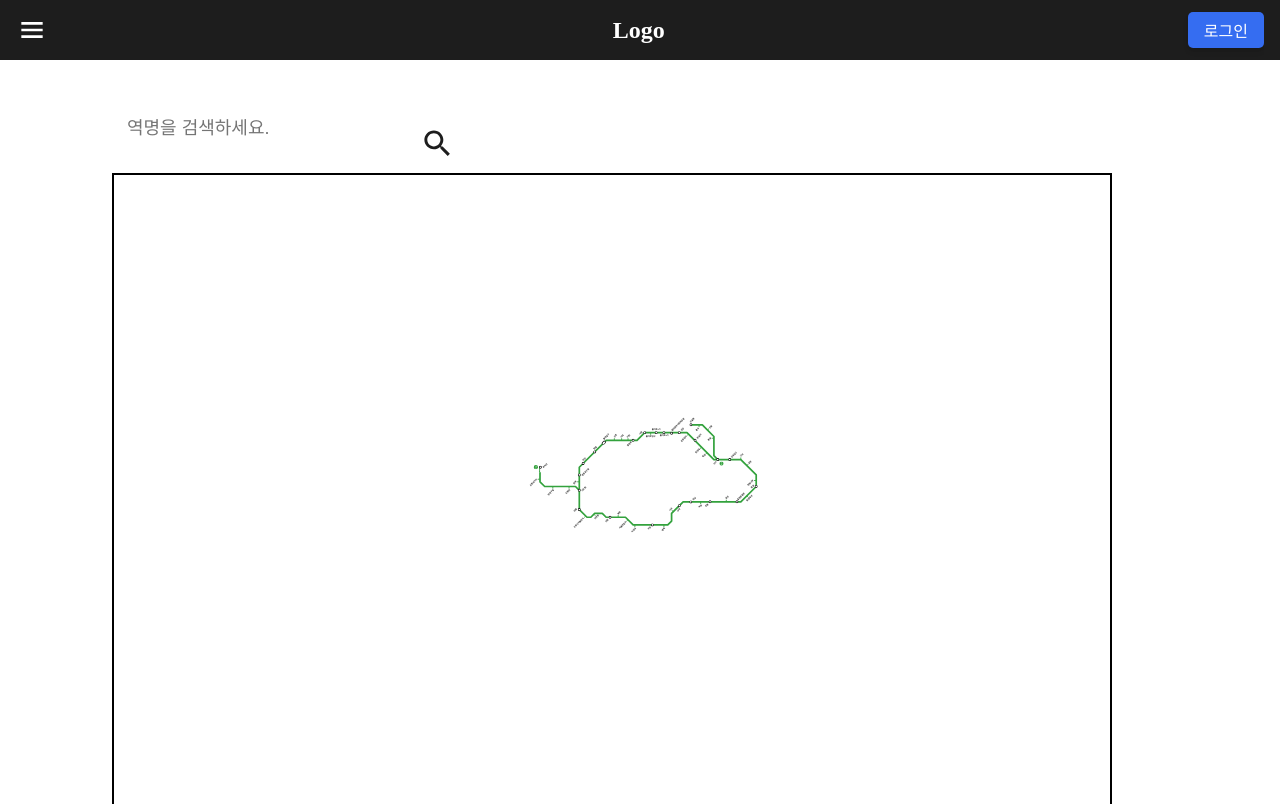
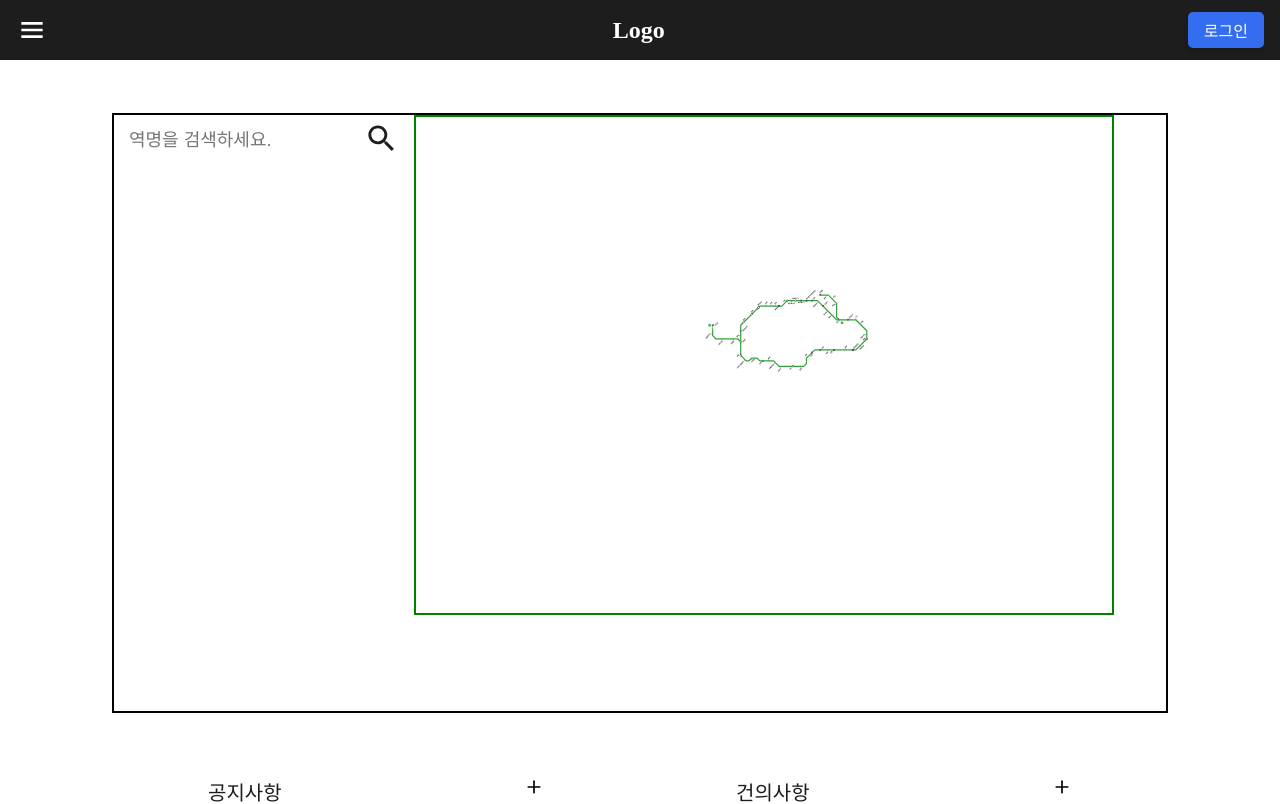
Before and after one commit to sungyuha/SubwayToilet, a React (Create React App) app in the folder subway-toilet/: page / in a window 1280 px wide. Shown: the top 804 px of the page. Built offline with nearby package versions, Linux system fonts and the light colour scheme.

Commit message:
검색 역 선택시 툴팁띄우기 및 툴팁 위치 조정

```diff
--- a/subway-toilet/src/Components/Search.js
+++ b/subway-toilet/src/Components/Search.js
@@ -1,17 +1,22 @@
-import React, { useState } from "react";
+import React, { useState, useRef } from "react";
 import './Search.scss';
 //import {ReactComponent as SubwayLine2} from './Seoul_subway_linemap_ko.svg';
 import SearchIcon from '@mui/icons-material/Search';
 import CloseIcon from '@mui/icons-material/Close';
+import line2icon from "../images/Line_2.png";
 
-function Search({data}) {
+function Search({data, ...props}) {
     const [filteredData, setFilteredData] = useState([]);
     const [wordEntered, setWordEntered] = useState("");
+    const [isSelected, setIsSelected] = useState(false);
+    const ref = useRef();
 
     const handleFilter = (event) => {
         const searchWord = event.target.value;
+        setIsSelected(false);
+
         setWordEntered(searchWord);
-        console.log( data.DATA );
+        // console.log( data.DATA );
         const newFilter = data.DATA.filter((value) => {
             return value.station_nm.includes(searchWord);
         });
@@ -21,12 +26,26 @@ function Search({data}) {
         } else {
         setFilteredData(newFilter);
         }
+
+
     };
 
     const clearInput = () => {
         setFilteredData([]);
         setWordEntered("");
+        setIsSelected(false);
     };
+    const selectSearchedData = (v) => {
+        if(!isSelected) {setWordEntered(v.station_nm);}
+        setIsSelected(true);
+        ref.current.focus();
+        const targetStation = document.getElementById(parseInt(v.station_cd));
+        props.SetIsTooltipOpen(true);
+        props.SetTooltipTitle(v.station_nm);
+        props.SetTooltipX(targetStation.firstChild.getBoundingClientRect().x + (targetStation.getBoundingClientRect().width / 2));
+        props.SetTooltipY(targetStation.firstChild.getBoundingClientRect().y);
+
+    }
 
     return (
         <div className="search">
@@ -36,6 +55,7 @@ function Search({data}) {
                 placeholder="역명을 검색하세요."
                 value={wordEntered}
                 onChange={handleFilter}
+                ref={ref}
                 />
                 <div className="searchIcon">
                 {filteredData.length === 0 ? (
@@ -45,12 +65,12 @@ function Search({data}) {
                 )}
                 </div>
             </div>
-        {filteredData.length !== 0 && (
+            {(filteredData.length !== 0 && !isSelected) && (
                 <div className="dataResult">
                 {filteredData.slice(0, 15).map((value, key) => {
                     return (
-                <a className="dataItem" href={value.link} target="blank">
-                    <p>{value.station_nm} </p>
+                    <a className="dataItem" key={value.station_cd} href={value.link} onClick={() => {selectSearchedData(value);} }>
+                        <p><img className='line2icon' src={line2icon} width='20px' height='20px' alt='2호선'/> {value.station_nm} </p>
                     </a>
                     );
                 })}
--- a/subway-toilet/src/Components/Search.scss
+++ b/subway-toilet/src/Components/Search.scss
@@ -1,6 +1,7 @@
+
 .searchInputs {
-    margin-top: 105px;
     display: flex;
+    align-items: center;
     }
 
     .search input {
@@ -11,16 +12,16 @@
     border-bottom-right-radius: 0px;
     font-size: 18px;
     padding: 15px;
-    height: 30px;
-    width: 300px;
+    height: 100%;
+    width: 250px;
     }
 
     .searchIcon {
-    height: 60px;
+    height: 100%;
     width: 50px;
     background-color: white;
-    display: grid;
-    place-items: center;
+    // display: grid;
+    // place-items: center;
     }
 
     input:focus {
@@ -33,13 +34,15 @@
 }
 
     .dataResult {
-    margin-top: 5px;
-    width: 300px;
+    position: absolute;
+    // margin-top: 5px;
+    width: 250px;
     height: 200px;
     background-color: white;
     box-shadow: rgba(0, 0, 0, 0.35) 0px 5px 15px;
     overflow: hidden;
     overflow-y: auto;
+    z-index: 7;
 
     &::-webkit-scrollbar {
     display: none;
@@ -51,6 +54,7 @@
     display: flex;
     align-items: center;
     color: black;
+    cursor: pointer;
     }
 }
 
--- a/subway-toilet/src/SubwayMap.js
+++ b/subway-toilet/src/Components/SubwayMap.js
@@ -1,7 +1,9 @@
 import './SubwayMap.scss';
 import {ReactComponent as SubwayLine2} from './Seoul_subway_linemap_ko.svg';
 import {useEffect, useRef, useState} from 'react';
-import SubwayTooltip from './Components/SubwayTooltip';
+import SubwayTooltip from './SubwayTooltip';
+import Search from "./Search";
+import SubwayData from "./Subway-map.json";
 
 const SubwayLineMap = () => {
 
@@ -43,20 +45,20 @@ const SubwayLineMap = () => {
   //드래그 했을 때 위치 바꿔 주는 것
   useEffect(()=>{
     const arr = document.getElementById('line2_text').children;
-
+    const zoomElementWrap = ref.current;
+    const zoomElement = zoomElementWrap.firstChild; //svg객체
     let isDragging = false;
-    document.addEventListener("click", (e)=>{
+    document.addEventListener("mousedown", (e)=>{
       if(e.target.localName !== 'text'){
         SetIsTooltipOpen(false);
       }
     });
     for(let i = 0; i < arr.length; i++){
-      arr[i].addEventListener('click', function(e){
-        console.dir(this.firstChild);
+      arr[i].addEventListener('click', function(e){ //e.target : <text>태그 , this : text감싸는 <g>태그
+        SetTooltipX(e.target.getBoundingClientRect().x + (this.getBoundingClientRect().width / 2));
+        SetTooltipY(e.target.getBoundingClientRect().y);
+        SetTooltipTitle(this.firstChild.textContent);
         SetIsTooltipOpen(true);
-        SetTooltipX(e.offsetX);
-        SetTooltipY(e.offsetY);
-        SetTooltipTitle(this.firstChild.textContent);
       });
 
       arr[i].addEventListener('mouseenter', function(){
@@ -66,8 +68,7 @@ const SubwayLineMap = () => {
         this.firstChild.classList.remove('selectedText');
       });
     }
-    const zoomElementWrap = ref.current;
-    const zoomElement = zoomElementWrap.firstChild; //svg객체
+
 
 
     // const BODY = document.querySelector("body");
@@ -166,11 +167,15 @@ const SubwayLineMap = () => {
   }, []);
 
   return(
+      <div className='SubwayMap-wrap'>
+        <Search data={SubwayData} SetIsTooltipOpen={SetIsTooltipOpen} SetTooltipX={SetTooltipX} SetTooltipY={SetTooltipY} SetTooltipTitle={SetTooltipTitle} />
+        {isTooltipOpen && <SubwayTooltip X={tooltipX} Y={tooltipY} title={tooltipTitle}/>}
+        <div className='SubwayMap' id='SubwayMap' ref={ref}>
 
-      <div className='SubwayMap' id='SubwayMap' ref={ref}>
-          {isTooltipOpen && <SubwayTooltip X={tooltipX} Y={tooltipY} title={tooltipTitle}/>}
           <SubwayLine2 width='100%' height='100%'/>
+        </div>
       </div>
+
 
   );
 }
--- a/subway-toilet/src/SubwayMap.scss
+++ b/subway-toilet/src/Components/SubwayMap.scss
@@ -1,8 +1,18 @@
+.SubwayMap-wrap{
+
+    margin-top: 105px;
+    width: 100%;
+    height: 600px;
+    border: 2px black solid;
+    display: flex;
+}
+
 .SubwayMap{
-    width: 1000px;
-    height: 700px;
+    border: 2px green solid;
+    width: 700px;
+    height: 500px;
     overflow: scroll;
-    border: 2px black solid;
+
     position: relative;
     -ms-user-select: none;
     -moz-user-select: -moz-none;
@@ -21,10 +31,10 @@
 }
 
 
-// .scrollLock{
-//     overflow: hidden;
-//     height: 100%;
-// }
+.scrollLock{
+    overflow: hidden;
+    height: 100%;
+}
 
 
 // .tooltip-wrap{
@@ -46,6 +56,8 @@
 	border-radius: .4em;
     width: 180px;
     height: 100px;
+    left: 0px;
+    top: 0px;
     z-index: 5;
     color: white;
     text-align: center;
--- a/subway-toilet/src/Components/SubwayTooltip.js
+++ b/subway-toilet/src/Components/SubwayTooltip.js
@@ -1,4 +1,4 @@
-import '../SubwayMap.scss';
+import './SubwayMap.scss';
 import {useRef, useEffect} from 'react';
 import line2icon from "../images/Line_2.png";
 
@@ -10,8 +10,8 @@ const SubwayTooltip = (props) => {
 
     useEffect(()=>{
         const Tooltip = ref.current;
-        Tooltip.style.left = props.X - parseFloat(Tooltip.clientWidth)/2 + 'px';
-        Tooltip.style.top = props.Y - parseFloat(Tooltip.clientHeight) - 30 + 'px';
+        Tooltip.style.left = props.X - Tooltip.clientWidth/2 + 'px';
+        Tooltip.style.top = props.Y- Tooltip.clientHeight - 16 + 'px';
     });
 
     return(
--- a/subway-toilet/src/pages/Main.js
+++ b/subway-toilet/src/pages/Main.js
@@ -2,15 +2,12 @@ import React from "react";
 import MainNotice from "../Components/MainNotice";
 import MainSuggest from "../Components/MainSuggest";
 import styles from "./Main.module.scss";
-import Search from "../Components/Search";
-import SubwayData from "../Subway-map.json";
-import SubwayMap from "../SubwayMap";
+import SubwayMap from "../Components/SubwayMap";
 
 const Main = () => {
   return (
     <>
       <div>
-        <Search data={SubwayData} />
         <SubwayMap width='100%' height='100%' />
         <div className={styles.main__content}>
           <MainNotice />
```
Also changed, not shown: subway-toilet/src/Components/Seoul_subway_linemap_ko.svg, subway-toilet/src/Components/Subway-map.json (renamed from subway-toilet/src/Subway-map.json). Lines whose indentation alone changed are shown as unchanged.
